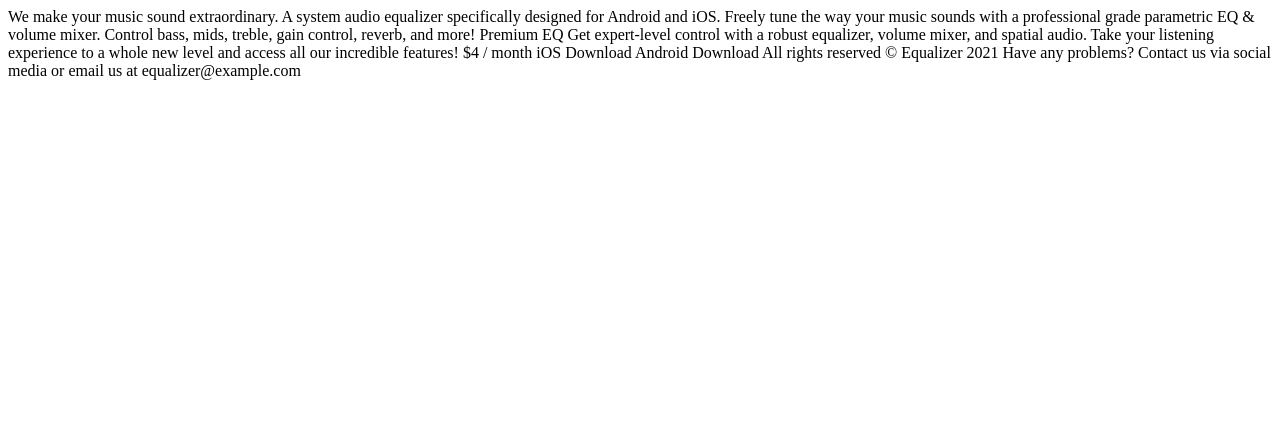
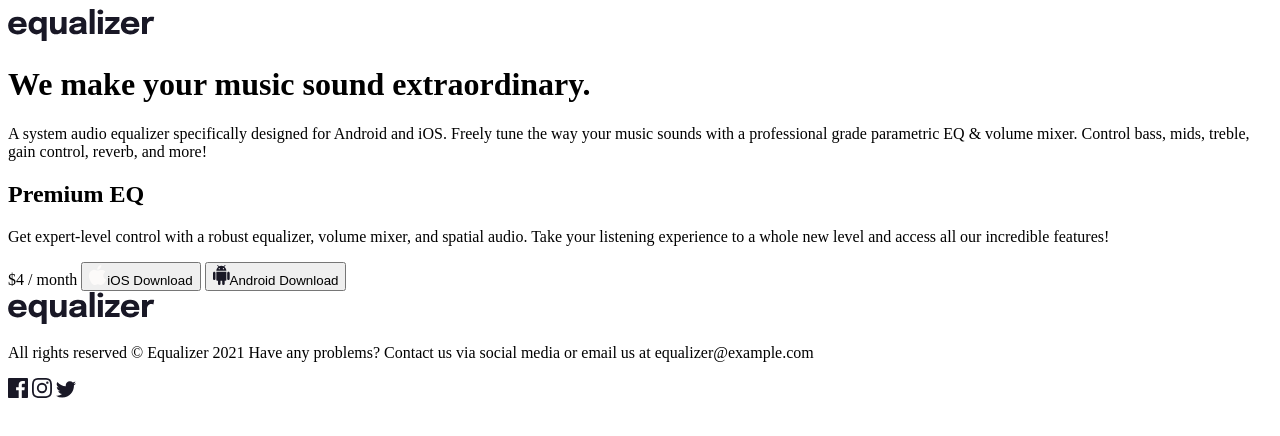
Before and after one commit to TashanDuncan/Equalizer-landing-page, a plain HTML site: page starter-code/index.html in a window 1280 px wide. Drawn offline with Linux system fonts and the light colour scheme.

Commit message:
starter files created

```diff
--- a/starter-code/index.html
+++ b/starter-code/index.html
@@ -1,33 +1,64 @@
 <!DOCTYPE html>
 <html lang="en">
-<head>
-  <meta charset="UTF-8">
-  <meta name="viewport" content="width=device-width, initial-scale=1.0">
+  <head>
+    <meta charset="UTF-8" />
+    <meta name="viewport" content="width=device-width, initial-scale=1.0" />
 
-  <link rel="icon" type="image/png" sizes="32x32" href="./assets/favicon-32x32.png">
+    <link
+      rel="icon"
+      type="image/png"
+      sizes="32x32"
+      href="./assets/favicon-32x32.png"
+    />
 
-  <title>Frontend Mentor | Equalizer landing page</title>
-</head>
-<body>
+    <title>Frontend Mentor | Equalizer landing page</title>
+  </head>
+  <body>
+    <div>
+      <img src="./assets/logo.svg" alt="logo" />
+      <h1>We make your music sound extraordinary.</h1>
 
-  We make your music sound extraordinary.
+      <p>
+        A system audio equalizer specifically designed for Android and iOS.
+        Freely tune the way your music sounds with a professional grade
+        parametric EQ & volume mixer. Control bass, mids, treble, gain control,
+        reverb, and more!
+      </p>
+    </div>
+    <div>
+      <h2>Premium EQ</h2>
 
-  A system audio equalizer specifically designed for Android and iOS. Freely tune the
-  way your music sounds with a professional grade parametric EQ & volume mixer. Control
-  bass, mids, treble, gain control, reverb, and more!
+      <p>
+        Get expert-level control with a robust equalizer, volume mixer, and
+        spatial audio. Take your listening experience to a whole new level and
+        access all our incredible features!
+      </p>
 
-  Premium EQ
+      <span>$4</span> / month
 
-  Get expert-level control with a robust equalizer, volume mixer, and spatial audio. Take
-  your listening experience to a whole new level and access all our incredible features!
-
-  $4 / month
-
-  iOS Download
-  Android Download
-
-  All rights reserved © Equalizer 2021
-  Have any problems? Contact us via social media or email us at equalizer@example.com
-
-</body>
+      <button>
+        <img src="./assets/icon-apple.svg" alt="Apple logo" />iOS Download
+      </button>
+      <button>
+        <img src="./assets/icon-android.svg" alt="Android logo" />Android
+        Download
+      </button>
+    </div>
+    <footer>
+      <div>
+        <img src="./assets/logo.svg" alt="logo" />
+      </div>
+      <div>
+        <p>
+          All rights reserved © Equalizer 2021 Have any problems? Contact us via
+          social media or email us at equalizer@example.com
+        </p>
+      </div>
+      <div>
+        <img src="./assets/icon-facebook.svg" alt="facebook logo" />
+        <img src="./assets/icon-instagram.svg" alt="instagram logo" />
+        <img src="./assets/icon-twitter.svg" alt="twitter logo" />
+      </div>
+    </footer>
+  </body>
 </html>
```
